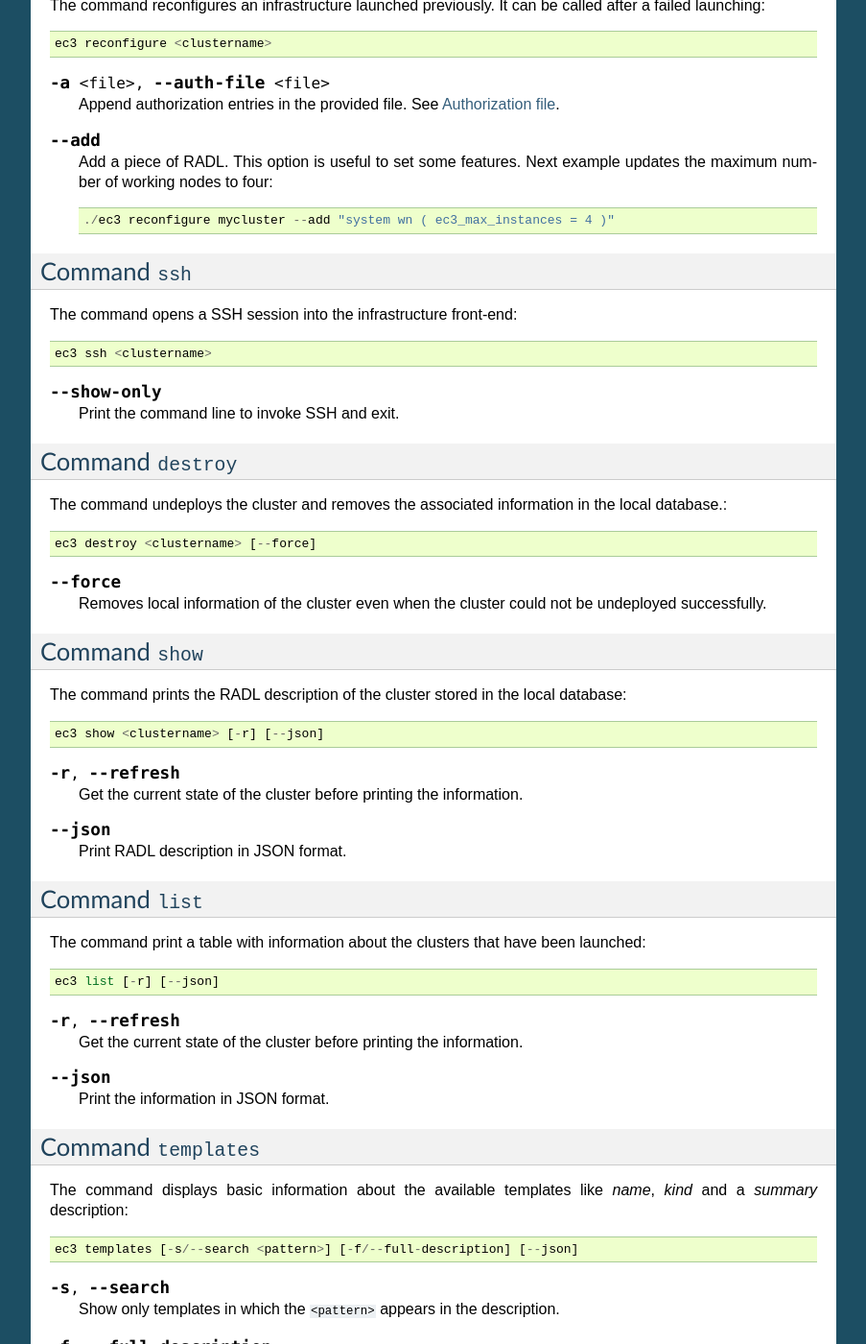
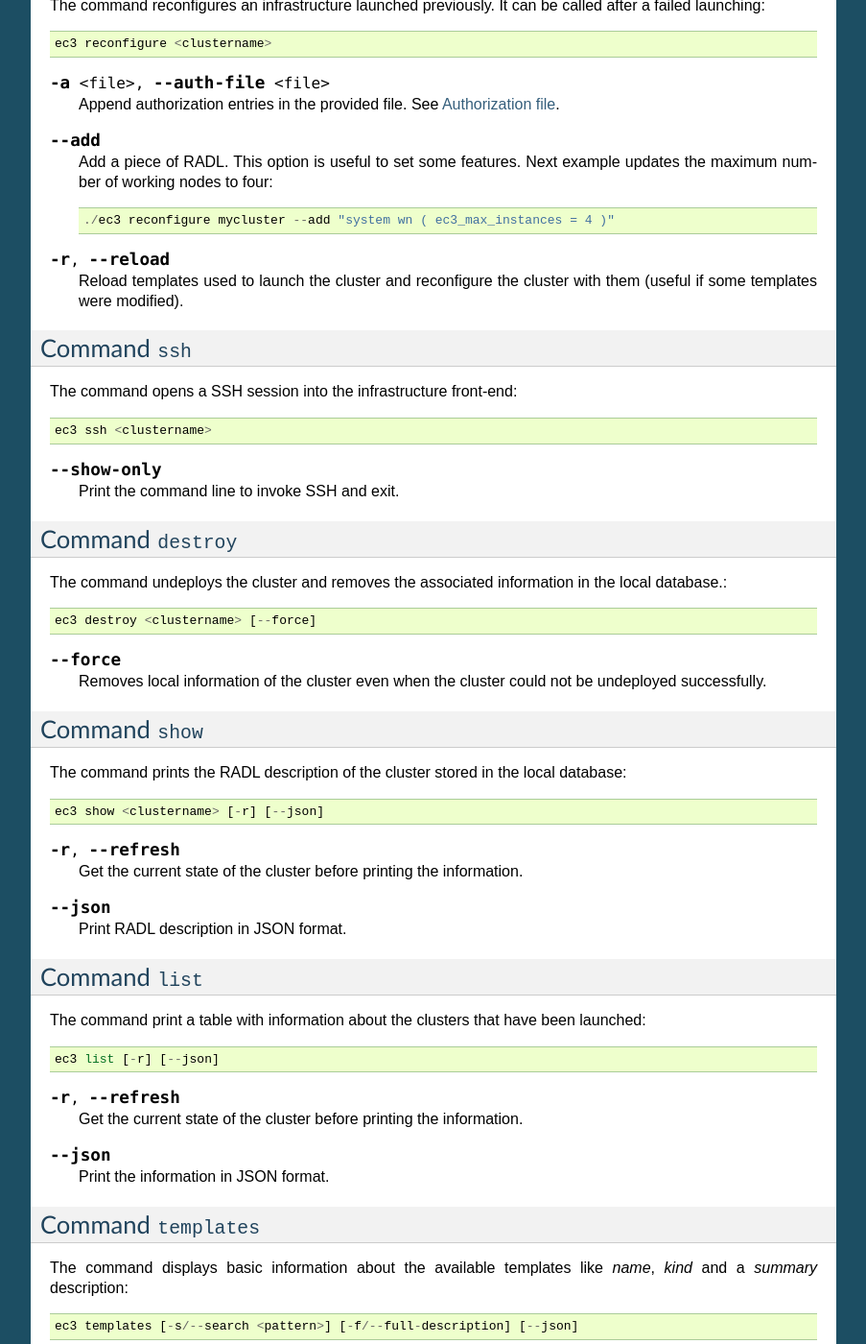
Before and after one commit to grycap/ec3, a Sphinx documentation site: the page built from doc/source/ec3.rst, in a window 1280 px wide and 1400 px high, scrolled down 1366 px. Shown: the whole window at 96% size, without its empty margins (198-1101 px from the left). Built offline with Sphinx 7.4.7, drawn with Linux system fonts in a browser that asks for light colours; some of the changed text lies outside the part shown.

Commit message:
Updated ec3 doc.

```diff
--- a/doc/source/ec3.rst
+++ b/doc/source/ec3.rst
@@ -102,6 +102,11 @@ failed launching::
 
       ./ec3 reconfigure mycluster --add "system wn ( ec3_max_instances = 4 )"
 
+.. option:: -r, --reload
+
+   Reload templates used to launch the cluster and reconfigure the cluster with them
+   (useful if some templates were modified).
+
 Command ``ssh``
 ---------------
 
@@ -174,6 +179,10 @@ The command displays basic information about the available templates like *name*
 .. option:: -s, --search
 
    Show only templates in which the ``<pattern>`` appears in the description.
+
+.. option:: -n, --name
+
+   Show only the template with that name.
 
 .. option:: -f, --full-description
 
```
